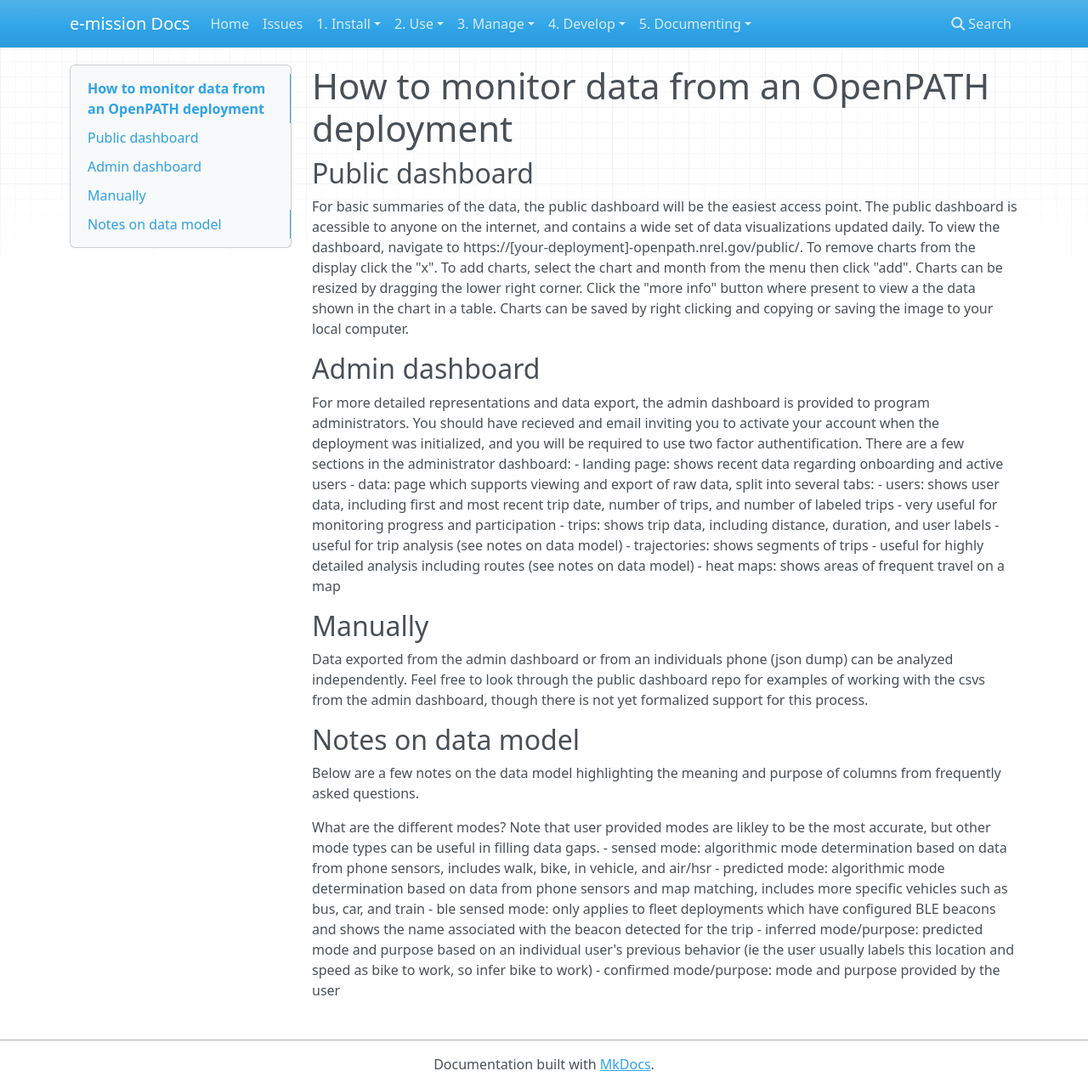
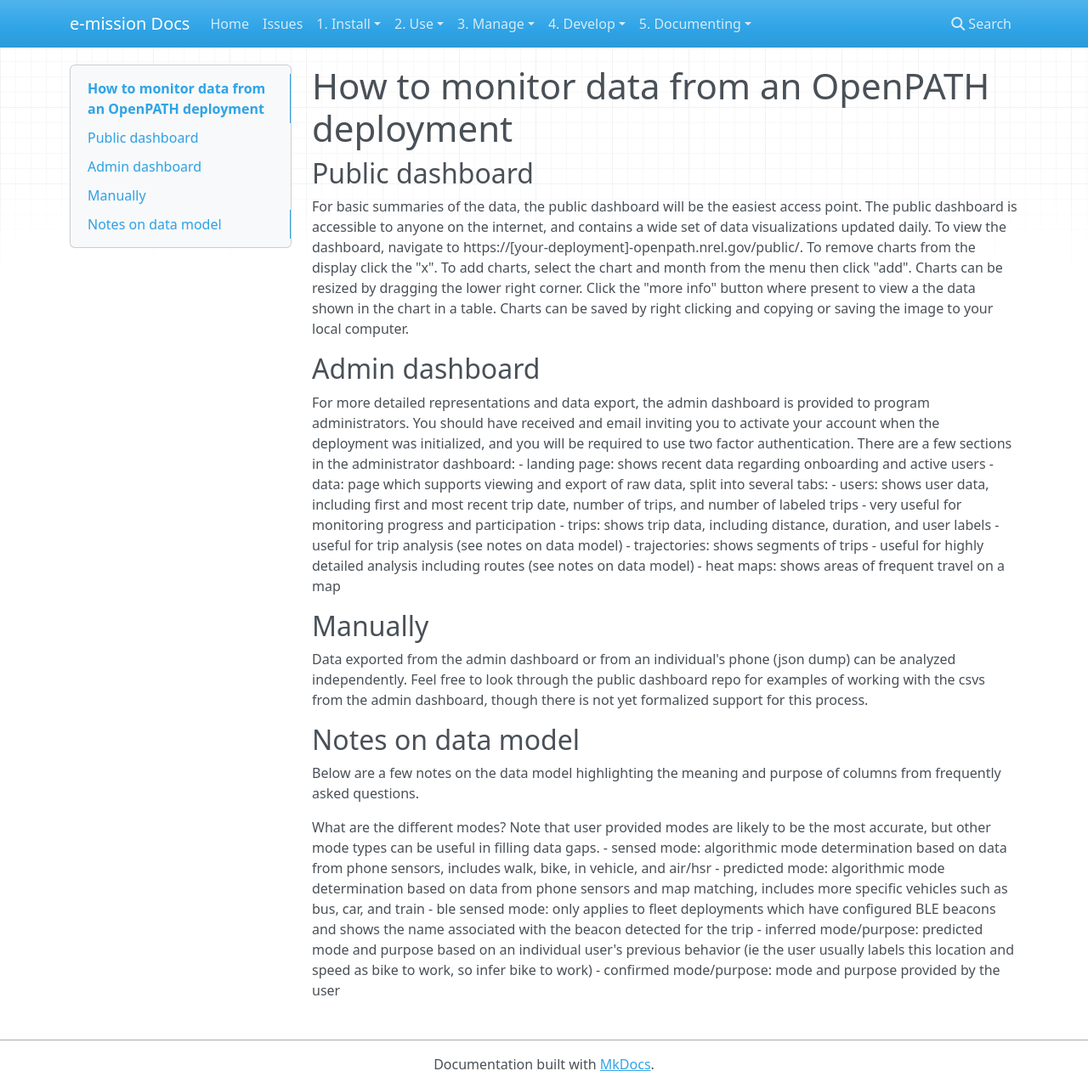
Before and after one commit to e-mission/e-mission-docs, an MkDocs documentation site: the page built from docs/use/data_monitoring.md, in a window 1280 px wide and 1281 px high. Shown: the whole window at 85% size. Built offline with MkDocs 1.6.1, drawn with Linux system fonts in a browser that asks for light colours; nearby versions of some CDN libraries.

Commit message:
fix spelling

```diff
--- a/docs/use/data_monitoring.md
+++ b/docs/use/data_monitoring.md
@@ -1,10 +1,10 @@
 # How to monitor data from an OpenPATH deployment
 
 ## Public dashboard
-For basic summaries of the data, the public dashboard will be the easiest access point. The public dashboard is acessible to anyone on the internet, and contains a wide set of data visualizations updated daily. To view the dashboard, navigate to https://[your-deployment]-openpath.nrel.gov/public/. To remove charts from the display click the "x". To add charts, select the chart and month from the menu then click "add". Charts can be resized by dragging the lower right corner. Click the "more info" button where present to view a the data shown in the chart in a table. Charts can be saved by right clicking and copying or saving the image to your local computer.
+For basic summaries of the data, the public dashboard will be the easiest access point. The public dashboard is accessible to anyone on the internet, and contains a wide set of data visualizations updated daily. To view the dashboard, navigate to https://[your-deployment]-openpath.nrel.gov/public/. To remove charts from the display click the "x". To add charts, select the chart and month from the menu then click "add". Charts can be resized by dragging the lower right corner. Click the "more info" button where present to view a the data shown in the chart in a table. Charts can be saved by right clicking and copying or saving the image to your local computer.
 
 ## Admin dashboard
-For more detailed representations and data export, the admin dashboard is provided to program administrators. You should have recieved and email inviting you to activate your account when the deployment was initialized, and you will be required to use two factor authentification. There are a few sections in the administrator dashboard:
+For more detailed representations and data export, the admin dashboard is provided to program administrators. You should have received and email inviting you to activate your account when the deployment was initialized, and you will be required to use two factor authentication. There are a few sections in the administrator dashboard:
 - landing page: shows recent data regarding onboarding and active users
 - data: page which supports viewing and export of raw data, split into several tabs:
   - users: shows user data, including first and most recent trip date, number of trips, and number of labeled trips - very useful for monitoring progress and participation
@@ -13,13 +13,13 @@ For more detailed representations and data export, the admin dashboard is provid
 - heat maps: shows areas of frequent travel on a map
 
 ## Manually
-Data exported from the admin dashboard or from an individuals phone (json dump) can be analyzed independently. Feel free to look through the public dashboard repo for examples of working with the csvs from the admin dashboard, though there is not yet formalized support for this process.
+Data exported from the admin dashboard or from an individual's phone (json dump) can be analyzed independently. Feel free to look through the public dashboard repo for examples of working with the csvs from the admin dashboard, though there is not yet formalized support for this process.
 
 ## Notes on data model
 Below are a few notes on the data model highlighting the meaning and purpose of columns from frequently asked questions.
 
 What are the different modes?
-Note that user provided modes are likley to be the most accurate, but other mode types can be useful in filling data gaps.
+Note that user provided modes are likely to be the most accurate, but other mode types can be useful in filling data gaps.
 - sensed mode: algorithmic mode determination based on data from phone sensors, includes walk, bike, in vehicle, and air/hsr
 - predicted mode: algorithmic mode determination based on data from phone sensors and map matching, includes more specific vehicles such as bus, car, and train
 - ble sensed mode: only applies to fleet deployments which have configured BLE beacons and shows the name associated with the beacon detected for the trip
```
